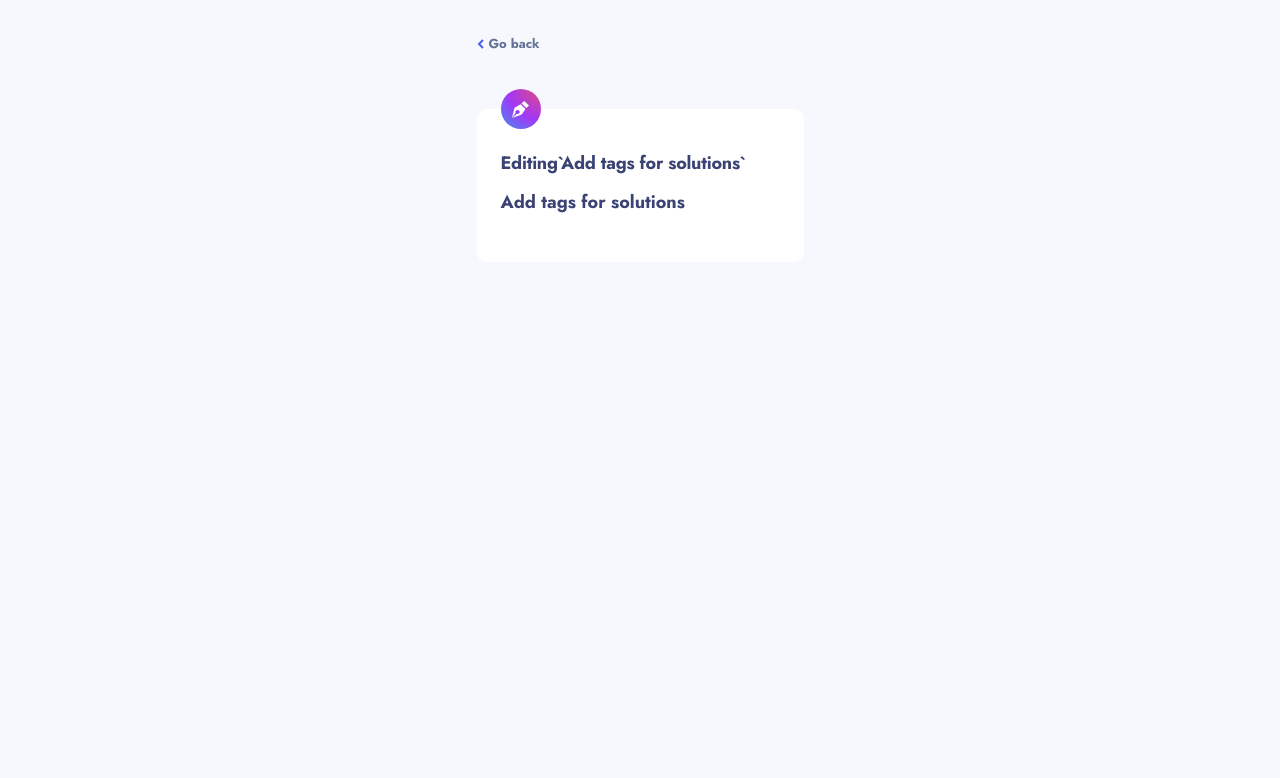
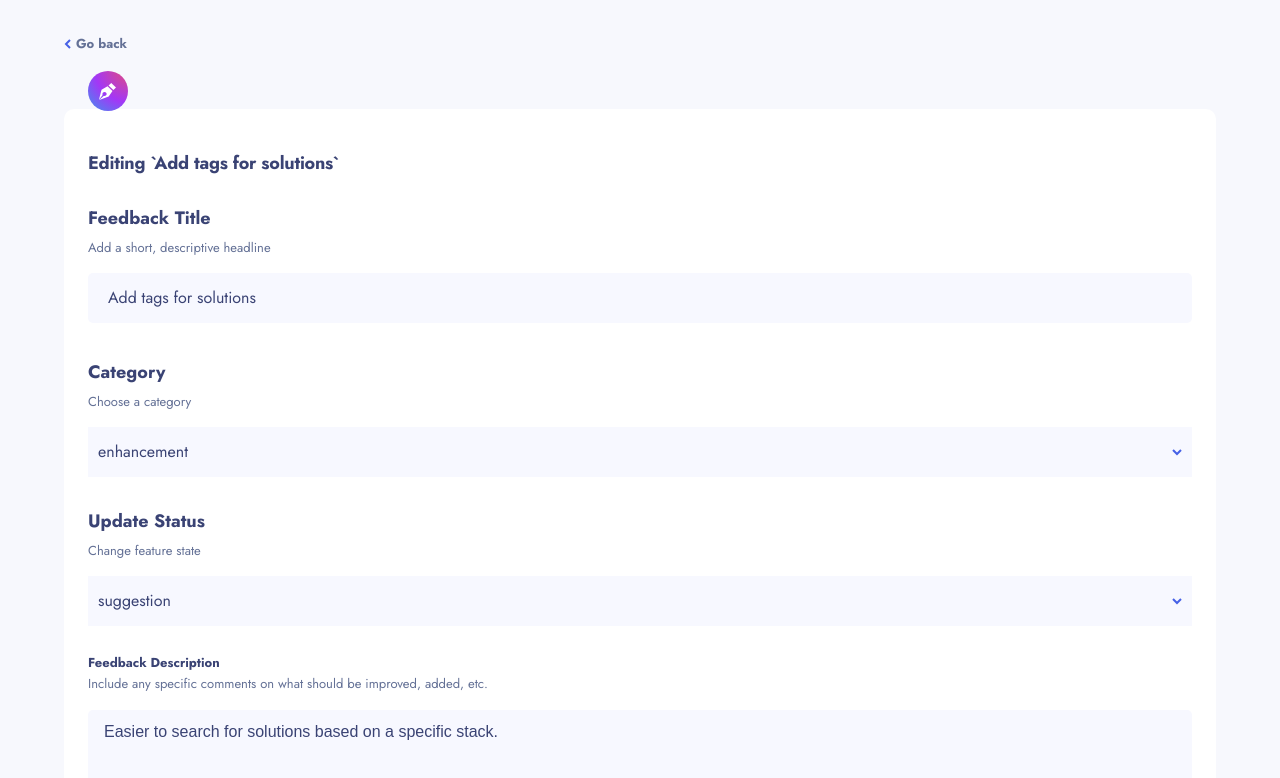
Before and after one commit to mariamo101/team-2, a React (Vite) app: page /edit-feedback/1 in a window 1280 px wide. Shown: the top 778 px of the page. Built offline with nearby package versions, Linux system fonts and the light colour scheme.

Commit message:
WIP:finish form functionality,Start buttons container

```diff
--- a/src/components/EditFeedbacksForm/EditFeedbackForm.jsx
+++ b/src/components/EditFeedbacksForm/EditFeedbackForm.jsx
@@ -1,26 +1,86 @@
 import styles from "./EditFeedbackForm.module.css";
-
+import {useContext} from "react";
+import {FeedbackContext} from "../../store/feedback-context";
 import {useForm} from "react-hook-form";
 
 function EditFeedbackForm({product}) {
+  // Initialize form with default values from the product
   const {
     register,
     handleSubmit,
-    reset,
     formState: {errors},
   } = useForm({
     defaultValues: {
       title: product.title,
       category: product.category,
       description: product.description,
-      status: "planned",
+      status: product.status,
     },
   });
 
+  const {productData} = useContext(FeedbackContext);
+
+  // Prepare categories and statuses without modifying their case
+  const categories = ["UI", "UX", ...new Set(productData.map(item => item.category))];
+  const statuses = [...new Set(productData.map(item => item.status))];
+
+  function handleEditProduct(data) {
+    console.log(data);
+  }
+
   return (
-    <form className={styles.form}>
+    <form className={styles.form} onSubmit={handleSubmit(handleEditProduct)}>
+      {/* Title input field */}
       <fieldset>
-        <h1 className={styles.title}>{product.title}</h1>
+        <h5 className={styles.title}>Feedback Title</h5>
+        <p className={styles.paragraph}>Add a short, descriptive headline</p>
+        <input
+          className={`${styles.input} ${errors.title ? styles.errorBorder : ""}`}
+          {...register("title", {required: "Can't be empty"})}
+          type="text"
+        />
+        {errors.title && <p className={styles.error}>{errors.title.message}</p>}
+      </fieldset>
+
+      {/* Category selection */}
+      <fieldset>
+        <h5 className={styles.title}>Category</h5>
+        <p className={styles.paragraph}>Choose a category</p>
+        <select {...register("category", {required: "You must select a category"})}>
+          {categories.map((item, index) => (
+            <option key={index} value={item}>
+              {item}
+            </option>
+          ))}
+        </select>
+      </fieldset>
+
+      {/* Status selection */}
+      <fieldset>
+        <h5 className={styles.title}>Update Status</h5>
+        <p className={styles.paragraph}>Change feature state</p>
+        <select {...register("status", {required: "You must select a status"})}>
+          {statuses.map((item, index) => (
+            <option key={index} value={item}>
+              {item}
+            </option>
+          ))}
+        </select>
+      </fieldset>
+
+      {/* Description textarea */}
+      <fieldset>
+        <label htmlFor="description" className={styles.label}>
+          Feedback Description
+        </label>
+        <p className={styles.paragraph}>
+          Include any specific comments on what should be improved, added, etc.
+        </p>
+        <textarea
+          className={`${styles.textarea} ${errors.description ? styles.errorBorder : ""}`}
+          {...register("description", {required: "Can't be empty"})}
+        />
+        {errors.description && <p className={styles.error}>{errors.description.message}</p>}
       </fieldset>
     </form>
   );
--- a/src/components/EditFeedbacksForm/EditFeedbackForm.module.css
+++ b/src/components/EditFeedbacksForm/EditFeedbackForm.module.css
@@ -6,7 +6,6 @@
 
 .title {
   font-size: 18px;
-  margin-bottom: 24px;
   margin-top: 10px;
 }
 
@@ -17,7 +16,6 @@
 .paragraph {
   color: rgba(var(--paragraph));
   font-size: 13px;
-  margin-bottom: 10px;
 }
 
 .form {
@@ -40,7 +38,6 @@
   background-color: rgba(var(--input-bg));
   outline: none;
   padding: 13px;
-  margin-top: 10px;
   border-radius: 5px;
   padding-left: 20px;
   margin-bottom: 5px;
@@ -64,7 +61,7 @@
 
 .form option {
   width: 100%;
-  color: rgba(var(--purple), 1);
+  color: rgba(var(--paragraph), 1);
 }
 
 .textarea {
--- a/src/components/NewFeedbackForm/NewFeedBackForm.jsx
+++ b/src/components/NewFeedbackForm/NewFeedBackForm.jsx
@@ -27,7 +27,15 @@ function NewFeedBackForm() {
 
   //Adding product to to the list and resetting inputs
   function handleAddProduct(data) {
-    setProduct(1, data.title, data.category, 0, "suggestion", data.description, []);
+    setProduct(
+      Math.floor(Math.random() * Date.now()),
+      data.title,
+      data.category,
+      0,
+      "suggestion",
+      data.description,
+      []
+    );
     reset();
   }
   return (
@@ -61,6 +69,7 @@ function NewFeedBackForm() {
           ))}
         </select>
       </fieldset>
+
       <fieldset>
         <label htmlFor="name" className={styles.label}>
           Feedback Description
--- a/src/pages/EditFeedBack.jsx
+++ b/src/pages/EditFeedBack.jsx
@@ -38,7 +38,7 @@ function EditFeedBack() {
         </header>
         <section className={styles.content}>
           <img src={Icon} alt="plus icon" className={styles.plus} />
-          <h2 className={styles.title}>Editing`{product?.title}`</h2>
+          <h2 className={styles.title}>Editing `{product?.title}`</h2>
 
           {product && <EditFeedbackForm product={product} />}
         </section>
--- a/src/styles/EditFeedBacks.module.css
+++ b/src/styles/EditFeedBacks.module.css
@@ -1,5 +1,6 @@
 .container {
-  max-width: 327px;
+  max-width: 90%;
+  width: 100%;
   margin: 34px auto 77px;
 }
 
@@ -8,6 +9,7 @@
   font-size: 18px;
   font-weight: 700;
   letter-spacing: -0.25px;
+  margin-bottom: 24px;
 }
 
 .header {
@@ -29,7 +31,7 @@
 
 .plus {
   position: absolute;
-  top: -20px;
+  top: -5%;
   width: 40px;
   height: 40px;
 }
```
Also changed, not shown: src/pages/FeedBack.jsx (+11 -13 lines), src/components/EditFeedbacksForm/ButtonsContainer.jsx (added), src/components/EditFeedbacksForm/ButtonsContainer.module.css (added).
